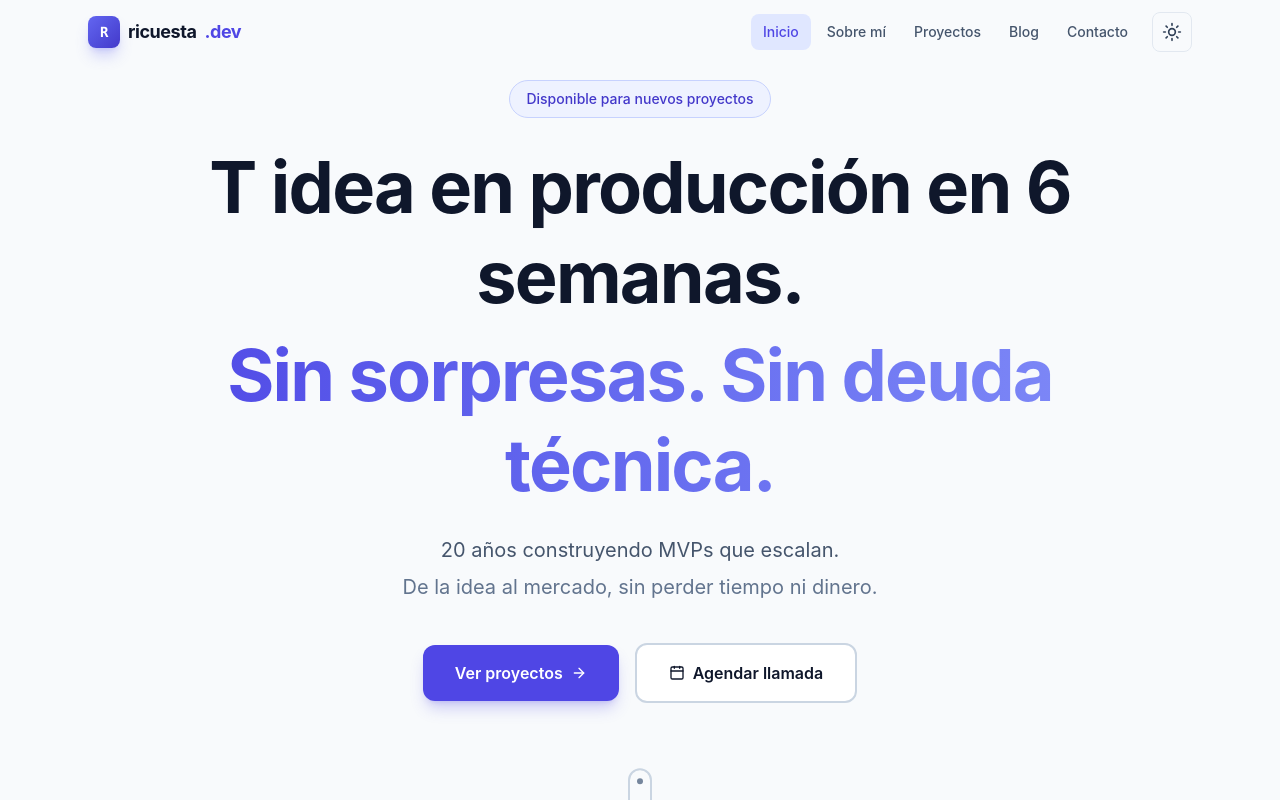
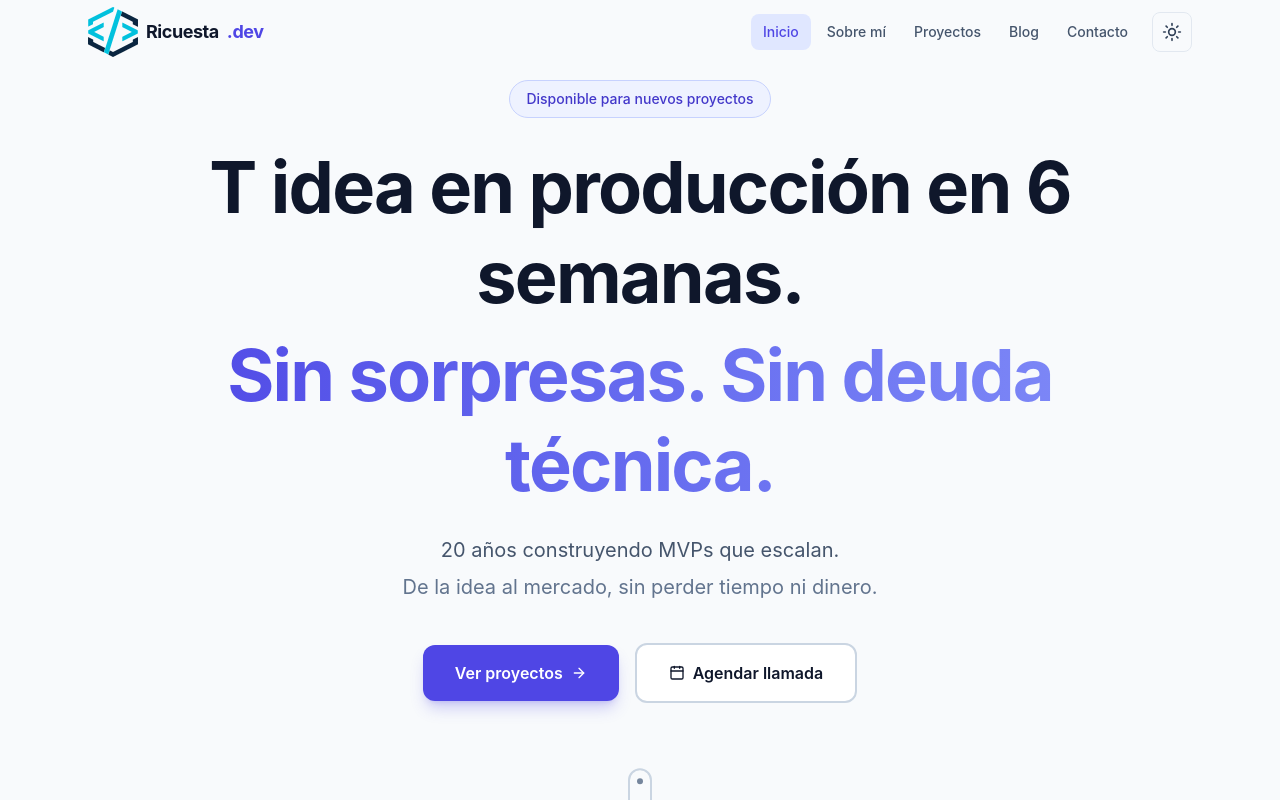
Before and after one commit to Ricuesta86/portafolio-next16, a Next.js app: page / in a window 1280 px wide. Shown: the top 800 px of the page. Built offline with nearby package versions, Linux system fonts and the light colour scheme.

Commit message:
Actualizando el logo

```diff
--- a/src/app/components/Header.tsx
+++ b/src/app/components/Header.tsx
@@ -6,6 +6,8 @@ import { usePathname } from 'next/navigation';
 import { Menu, X } from 'lucide-react';
 import { motion, AnimatePresence } from 'framer-motion';
 import ThemeToggle from './ThemeToggle';
+import Image from 'next/image';
+
 
 const navLinks = [
   { href: '/', label: 'Inicio' },
@@ -47,10 +49,16 @@ const Header = () => {
           href="/"
           className="group flex items-center gap-2 text-lg font-bold tracking-tight"
         >
-          <span className="flex h-8 w-8 items-center justify-center rounded-lg bg-gradient-to-br from-brand-500 to-brand-700 font-mono text-sm text-white shadow-lg shadow-brand-500/30">
+          {/* <span className="flex h-8 w-8 items-center justify-center rounded-lg bg-gradient-to-br from-brand-500 to-brand-700 font-mono text-sm text-white shadow-lg shadow-brand-500/30">
             R
-          </span>
-          <span className="hidden sm:inline">ricuesta</span>
+          </span>*/}
+          <Image
+            src="/imagen/logo4.png"
+            alt="ricuesta dev"
+            width={50}
+            height={50}
+            className="" />
+          <span className="hidden sm:inline">Ricuesta</span>
           <span className="text-brand-600 dark:text-brand-400">.dev</span>
         </Link>
 
```
Also changed, not shown: public/imagen/logo4.png (added).
